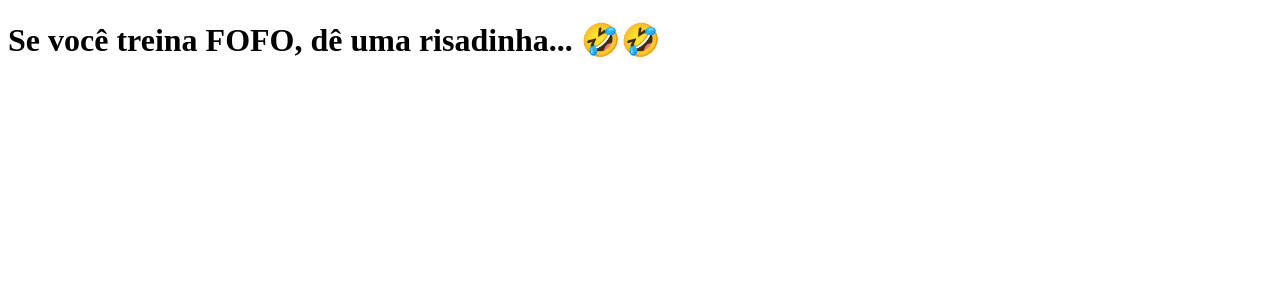
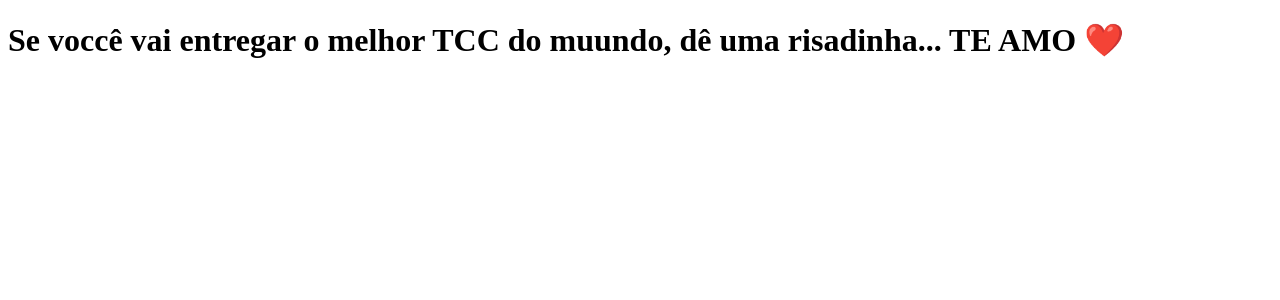
Before and after one commit to italonery/clone-tabnews, a Next.js app: page / in a window 1280 px wide. Shown: the top 300 px of the page. Built offline with nearby package versions, Linux system fonts and the light colour scheme.

Commit message:
modifica frase

```diff
--- a/pages/index.js
+++ b/pages/index.js
@@ -1,5 +1,10 @@
 function Home() {
-  return <h1>Se você treina FOFO, dê uma risadinha... 🤣🤣</h1>;
+  return (
+    <h1>
+      Se voccê vai entregar o melhor TCC do muundo, dê uma risadinha... TE AMO
+      ❤️
+    </h1>
+  );
 }
 
 export default Home;
```
